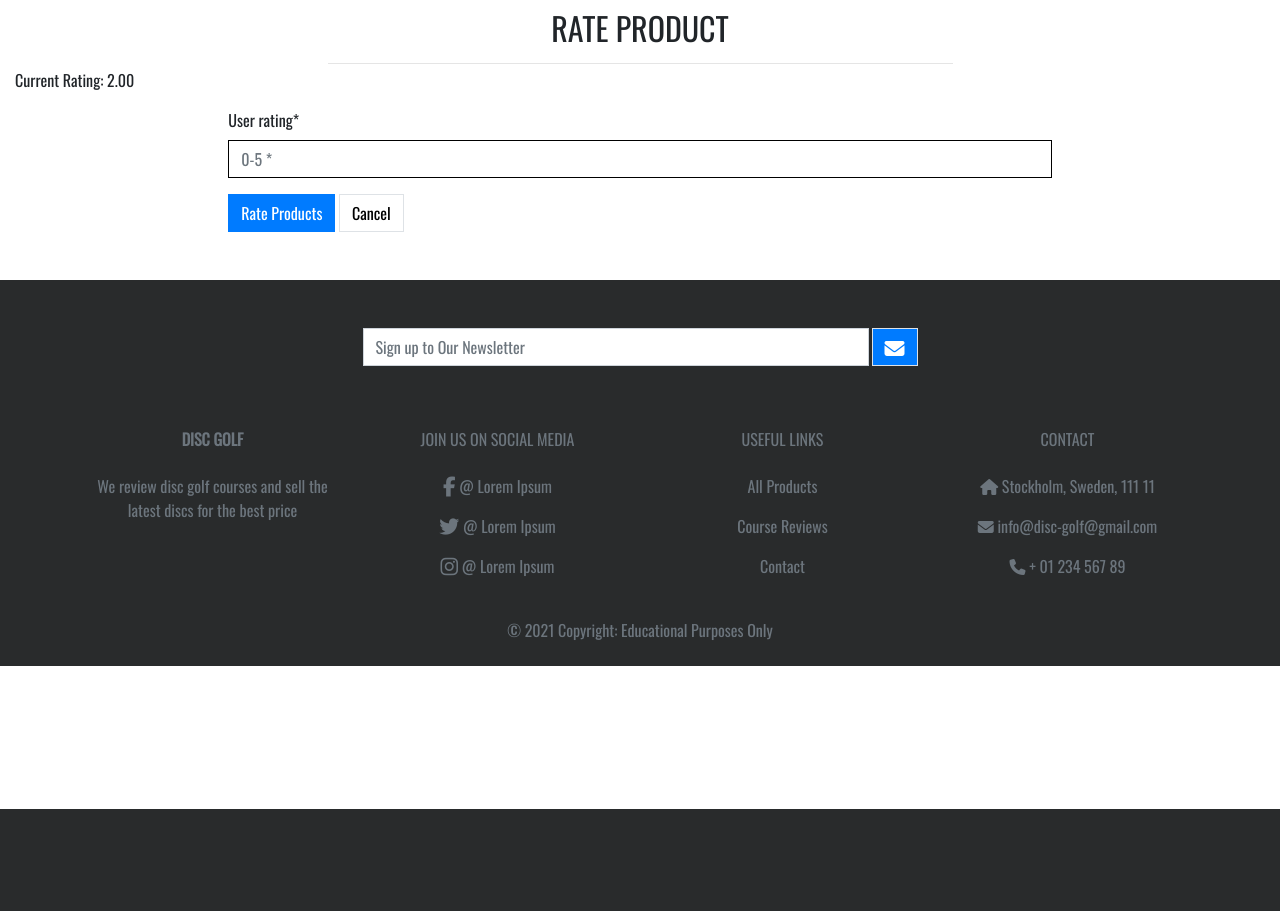
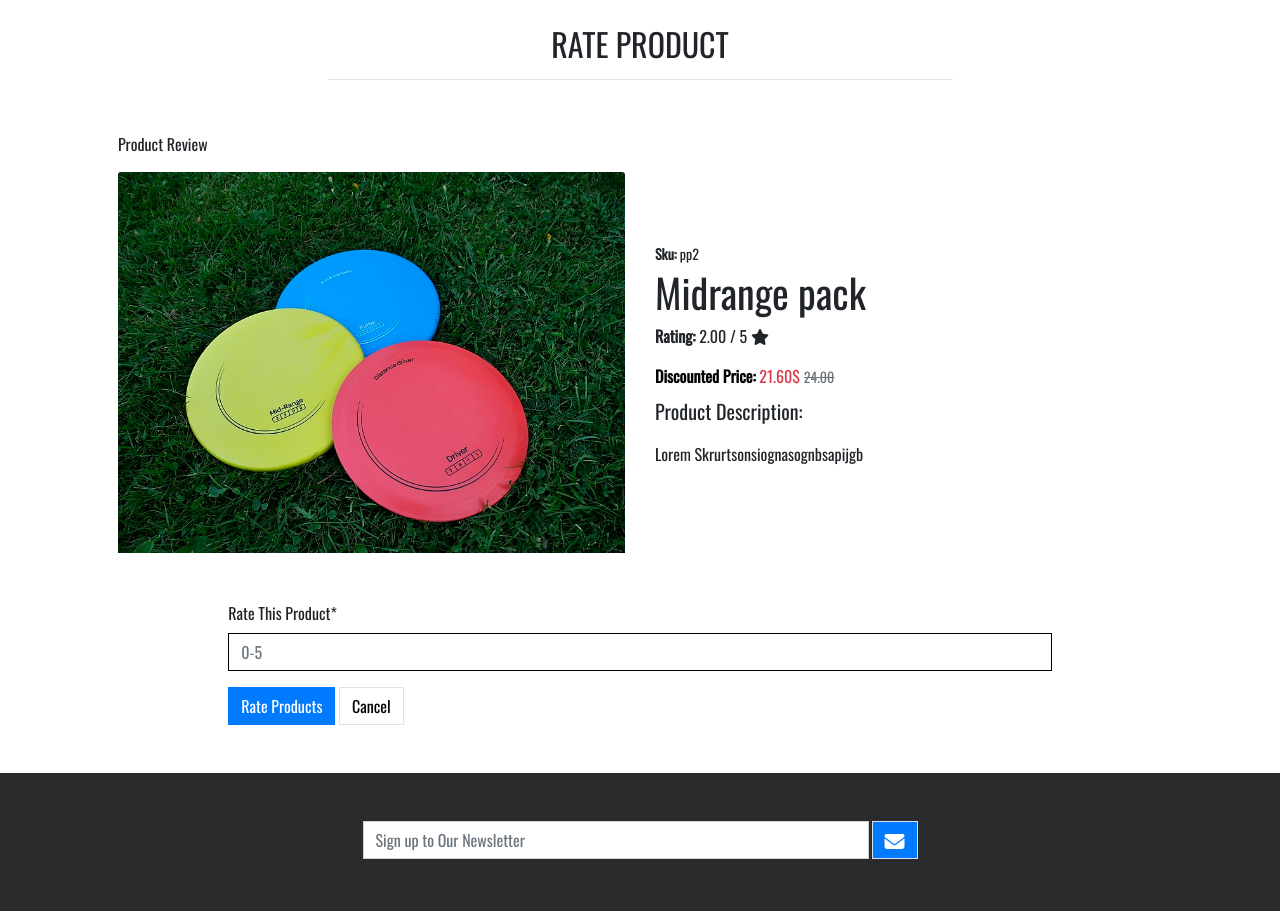
Before and after one commit to FilipWirsen/pp5-ci, a Django app: a page that uses products/templates/products/product_review.html in a window 1280 px wide. Shown: the part 161-1072 px from the top of the page. Before the commit the page ends 970 px from the top, so only its background shows below. Run offline with Django 3.2, Linux system fonts and the light colour scheme; a user stored in the database is signed in; data comes from the database, SQL or seed files in the repository; both versions use the stored data as it was after the commit; data that the repository does not hold is empty; some libraries are stand-ins or nearby versions.

Commit message:
Finish product_review template and forms

```diff
--- a/products/forms.py
+++ b/products/forms.py
@@ -30,5 +30,6 @@ class ReviewForm(forms.ModelForm):
         super().__init__(*args, **kwargs)
         self.fields['user_rating'].widget.attrs['autofocus'] = True
         self.fields['user_rating'].widget.attrs = {'min': 0, 'max': 5}
+        self.fields['user_rating'].label = 'Rate This Product'
         self.fields['user_rating'].widget.attrs['class'] = 'rounded-0 border-black'
-        self.fields['user_rating'].widget.attrs['placeholder'] = '0-5 *'
+        self.fields['user_rating'].widget.attrs['placeholder'] = '0-5'
--- a/products/templates/products/product_review.html
+++ b/products/templates/products/product_review.html
@@ -3,14 +3,37 @@
 {% block content %}
 <div class="col product-form">
     <div class="row">
-        <div class="col text-center page-header">
+        <div class="col text-center page-header pt-3">
             <h2 class="logo-font">Rate Product</h2>
             <hr class="w-50 mb-1">
         </div>
     </div>
-    <div class="row">
-        <div class="col-12">
-            <p>Current Rating: {{ product.rating }}</p>
+    <div class="container px-4 px-lg-5 my-5">
+        <p>Product Review</p>
+        <div class="row gx-4 gx-lg-5 align-items-center">
+            {% if product.image %}
+            <div class="col-md-6"><img class="card-img-top mb-5 mb-md-0" src="{{ product.image.url }}"
+                    alt="{{ product.name }}" /></div>
+            {% else %}
+            <div class="col-md-6"><img class="card-img-top mb-5 mb-md-0" src="{{ MEDIA_URL }}noimageplaceholder.png"
+                    alt="{{ product.name }}" /></div>
+            {% endif %}
+            <div class="col-md-6">
+                <div class="small mb-1"><strong>Sku:</strong> {{ product.sku }}</div>
+                <h1 class="display-5 fw-bolder">{{ product.name }}</h1>
+                <div class="fs-5 mb-2">
+                    <p><strong>Rating:</strong> {{product.rating}} / 5 <i class="fas fa-star"></i></p>
+                    {% if product.discount_percentage %}
+                    <span class="text-decoration-line-through text-danger"><strong class="text-black">Discounted
+                            Price:</strong> {{ product.get_discounted_price|floatformat:2 }}$</span>
+                            <small class="text-muted"><del>{{product.price|floatformat:2 }}</del></small>
+                    {% else %}
+                    <span class="text-decoration-line-through"><strong>Price:</strong>{{product.price}}$</span>
+                    {% endif %}
+                </div>
+                <p class="lead"><strong>Product Description:</strong></p>
+                <p>{{product.description}}</p>
+            </div>
         </div>
     </div>
     <div class="row d-flex justify-content-center">
--- a/products/views.py
+++ b/products/views.py
@@ -154,9 +154,9 @@ def product_review(request, product_id):
     """ Returns review form to leave reviews """
     product = get_object_or_404(Product, pk=product_id)
     user = get_object_or_404(UserProfile, user=request.user)
-    #if Review.objects.filter(user=user, product=product).exists():
-    #        messages.info(request, "You've already rated this product.")
-    #        return redirect(reverse('profile'))
+    if Review.objects.filter(user=user, product=product).exists():
+        messages.info(request, "You've already rated this product.")
+        return redirect(reverse('profile'))
     if request.method == 'POST':
         form = ReviewForm(request.POST)
         user_rating = request.POST['user_rating']
```
Also changed, not shown: db.sqlite3.
